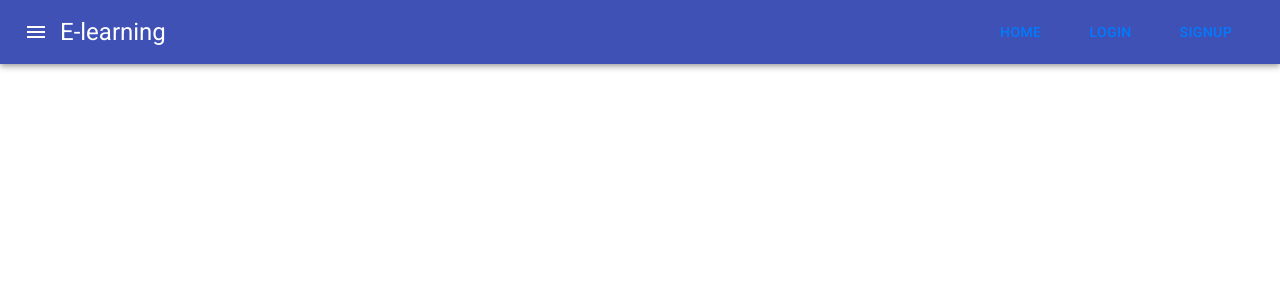
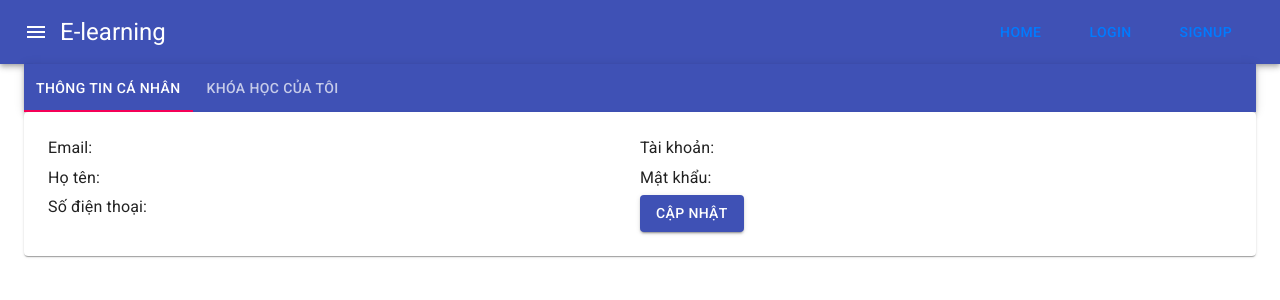
Before and after one commit to lvqchau/FE25_Elearning, a React (Create React App) app: page /thongtintaikhoan in a window 1280 px wide. Shown: the top 300 px of the page. Built offline with nearby package versions, Linux system fonts and the light colour scheme; no server answers.

Commit message:
profile Screen

```diff
--- a/src/App.js
+++ b/src/App.js
@@ -13,6 +13,7 @@
 import Admin from "./Screens/Admin";
 import Layout from "./Layouts/Layout";
 import AdminLayout from "./Layouts/AdminLayout";
+import ProfileScreen from "./Screens/User/Profile/ProfileScreen";
 
 function App(props) {
   useEffect(() => {
@@ -40,6 +41,7 @@
         </AdminLayout>
         <Layout path="/">
           <Switch>
+            <Route exact path="/thongtintaikhoan" component={ProfileScreen} />
             <Route exact path="/signin" component={LoginScreen} />
             <Route exact path="/signup" component={SignupScreen} />
             <AuthenticationRoute exact path="/" component={HomeScreen} />
--- a/src/Layouts/Header.js
+++ b/src/Layouts/Header.js
@@ -18,7 +18,7 @@
 
 const Header = props => {
   return (
-    <AppBar position="static" fullWidth>
+    <AppBar position="static">
       <Toolbar>
         <IconButton edge="start" color="inherit" aria-label="menu">
           <MenuIcon />
--- a/src/Screens/User/Authentication/LoginScreen.js
+++ b/src/Screens/User/Authentication/LoginScreen.js
@@ -2,7 +2,7 @@
 import { connect } from "react-redux";
 import { Formik, Form } from "formik";
 import { fetchCredential } from "../../../Redux/Actions/User";
-import { TextField, Paper, Button, Typography } from "@material-ui/core";
+import { TextField, Paper, Button, Typography, Grid } from "@material-ui/core";
 import { withStyles } from "@material-ui/styles";
 
 const styles = theme => ({
@@ -31,6 +31,7 @@
             }}
             onSubmit={_handleSubmit}
             render={({ handleChange, values }) => (
+              <Grid container>
                 <Paper className={props.classes.Paper}>
                   <Form>
                     <Typography variant="h4" gutterBottom>
@@ -45,7 +46,6 @@
                         onChange={handleChange}
                         className="form-control"
                         value={values.taiKhoan}
-                      fullWidth
                       />
                     </div>
                     <div className="form-group">
@@ -57,7 +57,6 @@
                         onChange={handleChange}
                         value={values.matKhau}
                         className="form-control"
-                      fullWidth
                       />
                     </div>
                     <div className="form-group">
@@ -67,6 +66,7 @@
                     </div>
                   </Form>
                 </Paper>
+              </Grid>
             )}
           />
         </div>
--- a/src/Screens/User/Authentication/SignupScreen.js
+++ b/src/Screens/User/Authentication/SignupScreen.js
@@ -6,7 +6,7 @@
 import TextField from "@material-ui/core/TextField";
 import Button from "@material-ui/core/Button";
 import Paper from "@material-ui/core/Paper";
-import { Box, Typography } from "@material-ui/core";
+import { Box, Typography, Container } from "@material-ui/core";
 
 const styles = theme => ({
   Paper: {
@@ -57,7 +57,7 @@
             onSubmit={_handleSubmit}
             validationSchema={SignUpUserSchema}
             render={formikProps => (
-              <Box>
+              <Container fixed>
                 <Paper className={props.classes.Paper}>
                   <Form>
                     <Typography variant="h4" gutterBottom>
@@ -71,6 +71,7 @@
                         name="taiKhoan"
                         onChange={formikProps.handleChange}
                         className="form-control"
+                        fullWidth
                         error={
                           formikProps.errors.taiKhoan &&
                           formikProps.touched.taiKhoan
@@ -181,7 +182,7 @@
                     </div>
                   </Form>
                 </Paper>
-              </Box>
+              </Container>
             )}
           ></Formik>
         </div>
--- a/src/Screens/User/Profile/ProfileScreen.js
+++ b/src/Screens/User/Profile/ProfileScreen.js
@@ -1,9 +1,94 @@
-import React from 'react';
+import React from "react";
+
+import PropTypes from "prop-types";
+import { makeStyles } from "@material-ui/core/styles";
+import AppBar from "@material-ui/core/AppBar";
+import Tabs from "@material-ui/core/Tabs";
+import Tab from "@material-ui/core/Tab";
+import Typography from "@material-ui/core/Typography";
+import Box from "@material-ui/core/Box";
+import { Container, Paper, Grid, Button } from "@material-ui/core";
+
+function TabPanel(props) {
+  const { children, value, index, ...other } = props;
+
+  return (
+    <Typography
+      component="div"
+      role="tabpanel"
+      hidden={value !== index}
+      id={`simple-tabpanel-${index}`}
+      aria-labelledby={`simple-tab-${index}`}
+      {...other}
+    >
+      <Box p={3}>{children}</Box>
+    </Typography>
+  );
+}
+
+TabPanel.propTypes = {
+  children: PropTypes.node,
+  index: PropTypes.any.isRequired,
+  value: PropTypes.any.isRequired
+};
+
+function a11yProps(index) {
+  return {
+    id: `simple-tab-${index}`,
+    "aria-controls": `simple-tabpanel-${index}`
+  };
+}
+
+const useStyles = makeStyles(theme => ({
+  root: {
+    flexGrow: 1,
+    backgroundColor: theme.palette.background.paper
+  }
+}));
 
 const ProfileScreen = () => {
+  const classes = useStyles();
+  const [value, setValue] = React.useState(0);
+
+  const handleChange = (event, newValue) => {
+    setValue(newValue);
+  };
+
   return (
     <div>
-
+      <Container maxWidth="lg">
+        <AppBar position="static">
+          <Tabs
+            value={value}
+            onChange={handleChange}
+            aria-label="simple tabs example"
+          >
+            <Tab label="THÔNG TIN CÁ NHÂN" {...a11yProps(0)} />
+            <Tab label="KHÓA HỌC CỦA TÔI" {...a11yProps(1)} />
+          </Tabs>
+        </AppBar>
+        <Paper>
+          <TabPanel value={value} index={0}>
+            <Grid container>
+              <Grid item xs={12} sm={6}>
+                <Typography gutterBottom>Email:</Typography>
+                <Typography gutterBottom>Họ tên:</Typography>
+                <Typography gutterBottom>Số điện thoại:</Typography>
+              </Grid>
+              <Grid item xs={12} sm={6}>
+                <Typography gutterBottom>Tài khoản:</Typography>
+                <Typography gutterBottom>Mật khẩu:</Typography>
+                <Button variant="contained" color="primary">
+                  Cập Nhật
+                </Button>
+              </Grid>
+            </Grid>
+          </TabPanel>
+          <TabPanel value={value} index={1}>
+            Item Two
+          </TabPanel>
+        </Paper>
+      </Container>
     </div>
   );
 };
```
Lines whose indentation alone changed are shown as unchanged.
